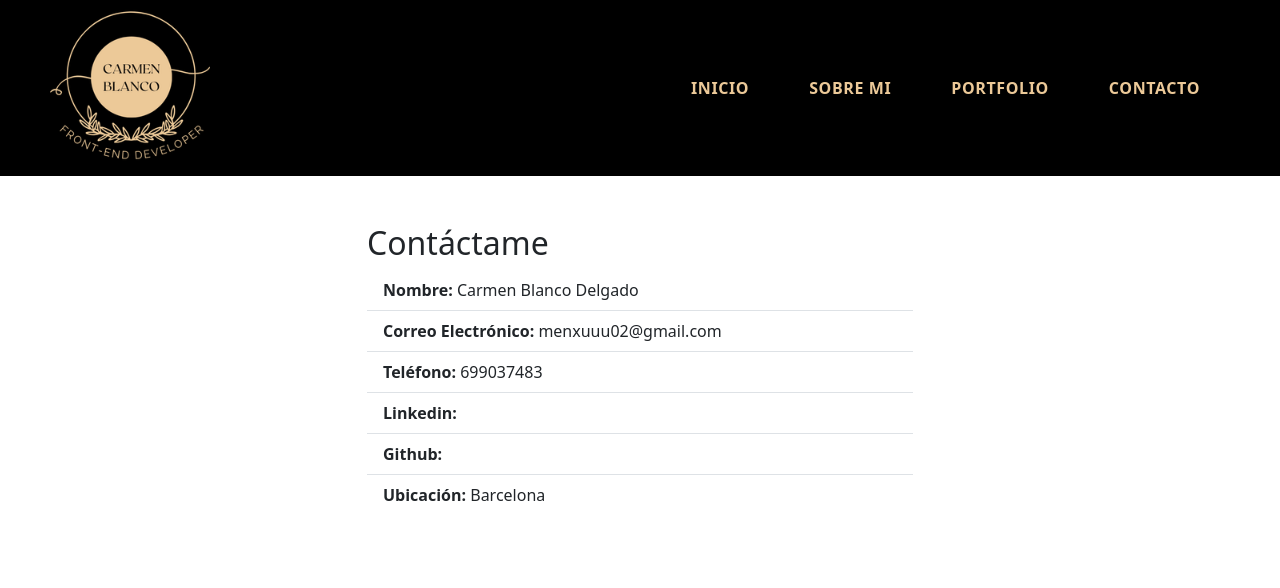
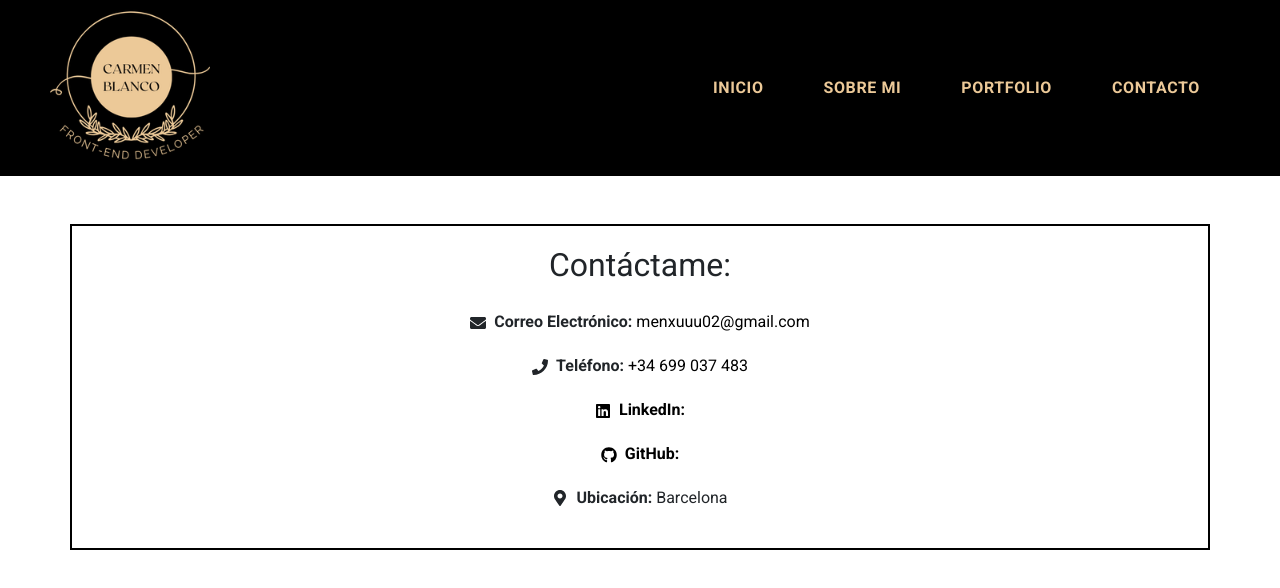
Before and after one commit to Menchu02/portfolio_developer_front_end, a React (Create React App) app: page /contact in a window 1280 px wide. Shown: the top 588 px of the page. Built offline with nearby package versions, Linux system fonts and the light colour scheme.

Commit message:
add changes in diferent components

```diff
--- a/package.json
+++ b/package.json
@@ -9,6 +9,7 @@
     "react": "^18.2.0",
     "react-bootstrap": "^2.10.9",
     "react-dom": "^18.2.0",
+    "react-icons": "^5.4.0",
     "react-router-dom": "^7.1.5",
     "react-scripts": "5.0.1",
     "react-tsparticles": "^2.12.2",
--- a/public/index.html
+++ b/public/index.html
@@ -4,8 +4,10 @@
     <meta charset="utf-8" />
     <link rel="icon" href="%PUBLIC_URL%/favicon.ico" />
     <link rel="preconnect" href="https://fonts.googleapis.com">
+    <link href="https://fonts.googleapis.com/css2?family=Roboto:wght@400;700&display=swap" rel="stylesheet">
+
 <link rel="preconnect" href="https://fonts.gstatic.com" crossorigin>
-<link href="https://fonts.googleapis.com/css2?family=Montserrat&family=Poppins:ital,wght@0,100;0,200;0,300;0,400;0,500;0,600;0,700;0,800;0,900;1,100;1,200;1,300;1,400;1,500;1,600;1,700;1,800;1,900&family=Roboto:ital,wght@0,300;1,300&display=swap" rel="stylesheet">
+
     <meta name="viewport" content="width=device-width, initial-scale=1" />
     <meta name="theme-color" content="#000000" />
     <meta
--- a/src/App.css
+++ b/src/App.css
@@ -2,6 +2,9 @@
   --primary-white: #fff;
   --primary-orange: #f9ab00;
   --main-color: #ecc998;
+}
+* {
+  font-family: 'Roboto', sans-serif;
 }
 
 /* **********************NAVBAR************************************ */
@@ -68,11 +71,10 @@ nav ul li {
   justify-content: center;
   align-items: center;
   text-align: center;
-  font-family: Georgia, 'Times New Roman', Times, serif;
 }
+
 .header-h1 {
   margin-top: 50px;
-  font-family: Cambria, Cochin, Georgia, Times, 'Times New Roman', serif;
 }
 
 /* *****************************SOBRE MI ***********************************************/
@@ -86,12 +88,19 @@ nav ul li {
 .container {
   margin-top: 110px;
 }
-/* .container {
-  display: flex;
-  flex-direction: row;
-  justify-content: center;
-  align-content: center;
-} */
+.cv-container {
+  margin-top: 30px;
+}
+.cv-button {
+  padding: 10px;
+  text-decoration: none;
+  background-color: black;
+  border: none;
+  cursor: pointer;
+  border-radius: 10px;
+  color: var(--primary-orange);
+  font-weight: bold;
+}
 
 /* *****************************PORTFOLIO ***********************************************/
 
@@ -103,6 +112,12 @@ nav ul li {
   align-content: center;
   margin-top: 100px !important;
 }
+.header-portfolio {
+  display: flex;
+  justify-content: center;
+
+  margin-top: 15px;
+}
 
 .card-button {
   border-radius: 10px !important;
@@ -112,14 +127,14 @@ nav ul li {
 }
 .card {
   transition: transform 0.3s ease;
-  width: 18rem; /* Ancho fijo de la tarjeta */
-  height: 30rem; /* Altura fija de la tarjeta */
+  width: 18rem;
+  height: 30rem;
   margin-left: 55px;
 }
 .card-img {
-  object-fit: cover; /* Asegura que la imagen cubra completamente el contenedor */
-  object-position: center; /* Centra la imagen dentro del contenedor */
-  height: 250px; /* Altura fija de la imagen */
+  object-fit: cover;
+  object-position: center;
+  height: 250px;
 }
 .card:hover {
   transform: scale(1.05);
@@ -129,13 +144,15 @@ nav ul li {
   color: inherit;
 }
 .card-title {
-  font-family: Arial, Helvetica, sans-serif;
-  font-size: 24px;
   font-weight: bold;
 }
+/* .card-title {
+  font-family: 'Gill Sans', 'Gill Sans MT', Calibri, 'Trebuchet MS', sans-serif;
+  font-size: 27px;
+  font-weight: bold;
+} */
 .card-text {
-  font-family: Arial, sans-serif;
-  font-size: 16px;
+  font-size: 18px;
 }
 .card-body {
   background-color: var(--main-color);
@@ -143,7 +160,7 @@ nav ul li {
 .card-button {
   background-color: black !important;
   color: var(--primary-orange) !important;
-  font-weight: bold;
+  font-weight: bold !important;
   border-radius: 20px !important;
   padding: 10px !important;
 }
@@ -153,3 +170,21 @@ nav ul li {
   justify-content: center;
   gap: 40px;
 }
+.custom-link {
+  text-decoration: none; /* Elimina el subrayado predeterminado */
+  color: black;
+}
+
+.custom-link:hover {
+  text-decoration: underline; /* Subraya el enlace al pasar el cursor por encima */
+  color: #0056b3; /* Cambia el color al pasar el cursor por encima */
+}
+.contacto-container {
+  border: 2px solid black; /* Borde negro de 2 píxeles */
+  padding: 20px; /* Espacio interno para que el contenido no toque el borde */
+}
+
+.contacto-lista li {
+  line-height: 1.8; /* Incrementa el espacio entre líneas dentro de cada ítem */
+  margin-bottom: 15px; /* Espacio adicional entre los ítems de la lista */
+}
--- a/src/components/contacto/Contacto.js
+++ b/src/components/contacto/Contacto.js
@@ -1,40 +1,63 @@
 import React from 'react';
-import { Container, Row, Col, ListGroup } from 'react-bootstrap';
+import { Container, Row, Col } from 'react-bootstrap';
+import {
+  FaEnvelope,
+  FaPhone,
+  FaLinkedin,
+  FaGithub,
+  FaMapMarkerAlt,
+} from 'react-icons/fa';
 
 export default function Contacto() {
   return (
-    <div>
-      <Container className='mt-5'>
-        <Row className='justify-content-center'>
-          <Col md={6}>
-            <h2>Contáctame</h2>
-            <ListGroup variant='flush'>
-              <ListGroup.Item>
-                <strong>Nombre:</strong> Carmen Blanco Delgado
-              </ListGroup.Item>
-              <ListGroup.Item>
-                <strong>Correo Electrónico:</strong> menxuuu02@gmail.com
-              </ListGroup.Item>
-              <ListGroup.Item>
-                <strong>Teléfono:</strong> 699037483
-              </ListGroup.Item>
-              <ListGroup.Item>
-                <strong href='https://www.linkedin.com/in/carmen-blanco-delgado-892711233/'>
-                  Linkedin:
-                </strong>
-              </ListGroup.Item>
-              <ListGroup.Item>
-                <strong href='https://www.linkedin.com/in/carmen-blanco-delgado-892711233/'>
-                  Github:
-                </strong>
-              </ListGroup.Item>
-              <ListGroup.Item>
-                <strong>Ubicación:</strong> Barcelona
-              </ListGroup.Item>
-            </ListGroup>
-          </Col>
-        </Row>
-      </Container>
-    </div>
+    <Container className='mt-5 contacto-container'>
+      <Row className='justify-content-center'>
+        <Col md={6} className='text-center'>
+          <h2>Contáctame:</h2>
+          <ul className='list-unstyled mt-4 contacto-lista'>
+            <li>
+              <FaEnvelope className='me-2' />
+              <strong>Correo Electrónico:</strong>{' '}
+              <a href='mailto:menxuuu02@gmail.com' className='custom-link'>
+                menxuuu02@gmail.com
+              </a>
+            </li>
+            <li>
+              <FaPhone className='me-2' />
+              <strong>Teléfono:</strong>{' '}
+              <a href='tel:+34699037483' className='custom-link'>
+                +34 699 037 483
+              </a>
+            </li>
+            <li>
+              <a
+                href='https://www.linkedin.com/in/carmen-blanco-delgado-892711233/'
+                target='_blank'
+                rel='noopener noreferrer'
+                className='custom-link'
+              >
+                <FaLinkedin className='me-2' />
+                <strong>LinkedIn:</strong>{' '}
+              </a>
+            </li>
+            <li>
+              <a
+                href='https://github.com/Menchu02'
+                target='_blank'
+                rel='noopener noreferrer'
+                className='custom-link'
+              >
+                <FaGithub className='me-2' />
+                <strong>GitHub:</strong>{' '}
+              </a>
+            </li>
+            <li>
+              <FaMapMarkerAlt className='me-2' />
+              <strong>Ubicación:</strong> Barcelona
+            </li>
+          </ul>
+        </Col>
+      </Row>
+    </Container>
   );
 }
--- a/src/components/portfolio/Portfolio.js
+++ b/src/components/portfolio/Portfolio.js
@@ -12,7 +12,7 @@ export default function Portfolio() {
       id: 1,
       title: 'Movie App',
       description:
-        'App web de gestión de películas consumiendo Api.Funciones Crear, añadir, editar y eliminar',
+        'App web de gestión de películas consumiendo Api.Crea, añade, edita y elimina películas',
       imageUrl: photoCard1,
       altText: 'Imagen del Proyecto 1',
       link: 'https://menchu02.github.io/movie-app-main/',
@@ -23,7 +23,7 @@ export default function Portfolio() {
       id: 2,
       title: 'Shopping List',
       description:
-        'App web lista de la compra. Añade, cambia o elimina los productos de tu lista',
+        'App web lista de la compra. Añade, cambia o elimina los productos de tu lista para no olvidarlos',
       imageUrl: photoCard4,
       altText: 'Imagen del Proyecto 3',
       link: 'https://menchu02.github.io/shopping-list/',
@@ -34,7 +34,7 @@ export default function Portfolio() {
       id: 3,
       title: 'Dilámica',
       description:
-        'App web gestión de cursos en una escuela online.Crea, añade, edita y elimina cursos',
+        'App web gestión de cursos en una escuela online consumiendo Api.Crea, añade, edita y elimina cursos',
       imageUrl: photoCard2,
       altText: 'Imagen del Proyecto 2',
       link: 'https://menchu02.github.io/Dilamica-web/',
@@ -56,6 +56,7 @@ export default function Portfolio() {
   ];
   return (
     <div>
+      <h1 className='header-portfolio'>Mis proyectos:</h1>
       <Row xs={1} md={5} className='g-4  '>
         {projects.map((project) => (
           <Col key={project.id}>
--- a/src/components/sobremi/Sobremi.js
+++ b/src/components/sobremi/Sobremi.js
@@ -12,6 +12,8 @@ import logoScrum from '../../assets/scrum.png';
 import logoSpring from '../../assets/springboot.png';
 import logoBootstrap from '../../assets/bootstrap.png';
 export default function Sobremi() {
+  const cvLink =
+    'https://drive.google.com/uc?export=download&id=19T45KaQh1hCy4qwSsP3prcCZ79yC7hBg';
   return (
     <div className='container'>
       <Container className='my-5 container'>
@@ -51,11 +53,16 @@ export default function Sobremi() {
             </div>
 
             <p className='lead'>Estoy aprendiendo:</p>
-            <p>Actualmente estoy realizando un curso en Udemy de Wordpress</p>
+            <p>Actualmente estoy realizando un curso en Wordpress</p>
             <p>
               Sigo enfocada en aprender en profundidad React, centrándome en el
               estudio de sus Hooks
             </p>
+            <div className='cv-container'>
+              <a href={cvLink} download='CarmenBlancoDelgado.pdf'>
+                <button className='cv-button'>Descargar CV</button>
+              </a>
+            </div>
           </Col>
         </Row>
       </Container>
```
Also changed, not shown: 1 other file (tests, documents, lock files or other folders).
